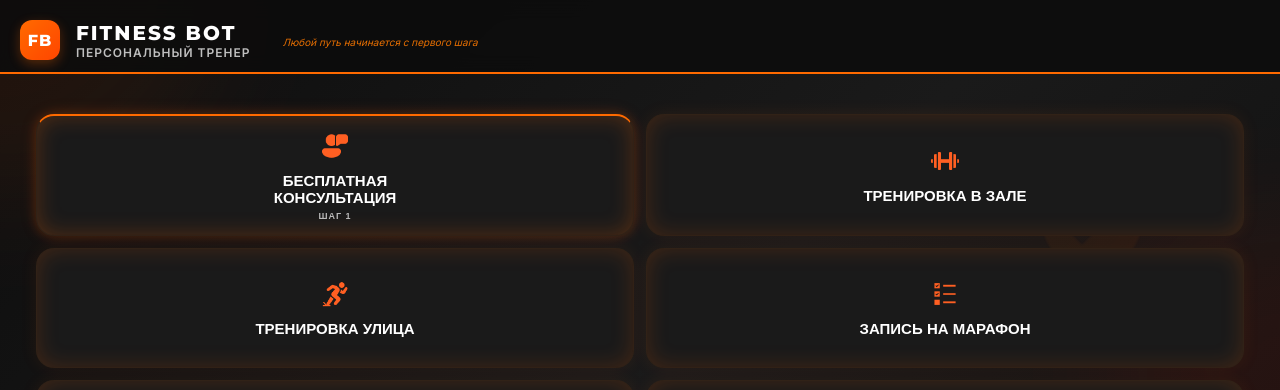
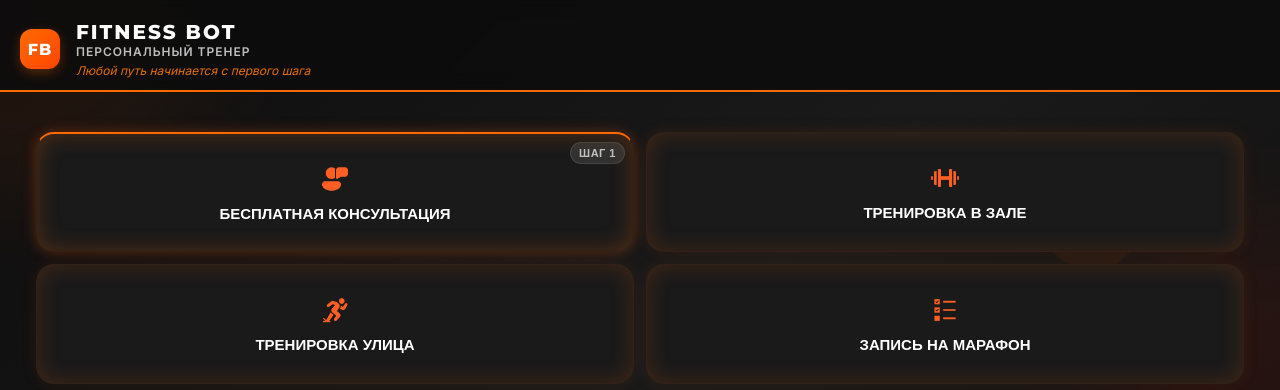
Before and after one commit to preff23/fitness-bot-miniapp, a website with bundled scripts: page index.html in a window 1280 px wide. Shown: the top 390 px of the page. Built offline with nearby package versions, Linux system fonts and the light colour scheme; files whose address does not match are found by name.

Commit message:
Redesign header slogan and consultation button badge
✅ Moved slogan to separate line under 'ПЕРСОНАЛЬНЫЙ ТРЕНЕР'
✅ Styled slogan with 12px italic font, light orange color, centered
✅ Redesigned consultation button with 'ШАГ 1' badge in top-right corner
✅ Created translucent badge with backdrop blur and subtle border
✅ Fixed font size for 'Индивидуальный план питания' to 13px for single line
✅ Maintained orange icons and centered text throughout
✅ Preserved all button functionality and clickability

Better visual hierarchy and cleaner badge design

```diff
--- a/index.html
+++ b/index.html
@@ -27,12 +27,10 @@
     <header class="top-bar">
       <div class="brand">
         <div class="logo">FB</div>
-        <div>
+        <div class="brand-text">
           <h1 class="brand-name">FITNESS BOT</h1>
           <p class="brand-subtitle">ПЕРСОНАЛЬНЫЙ ТРЕНЕР</p>
-        </div>
-        <div class="brand-slogan">
-          <span>Любой путь начинается с первого шага</span>
+          <p class="brand-slogan">Любой путь начинается с первого шага</p>
         </div>
       </div>
 
@@ -43,13 +41,11 @@
       <section class="grid-home" aria-label="Главное меню">
         <!-- 1. Бесплатная консультация -->
         <button class="tile-small tile-small--special" data-action="free_consult">
+          <span class="tile-badge">ШАГ 1</span>
           <div class="tile-icon-box">
             <img src="./photo/cons.png" alt="Консультация" width="28" height="28" />
           </div>
-          <div class="tile-text">
-            <span class="tile-title">БЕСПЛАТНАЯ КОНСУЛЬТАЦИЯ</span>
-            <span class="tile-subtitle">ШАГ 1</span>
-          </div>
+          <span class="tile-title">БЕСПЛАТНАЯ КОНСУЛЬТАЦИЯ</span>
         </button>
 
         <!-- 2. Тренировка в зале -->
--- a/styles.css
+++ b/styles.css
@@ -253,16 +253,12 @@ body {
 }
 
 .brand-slogan {
-  margin-left: auto;
-  padding-left: 16px;
-}
-
-.brand-slogan span {
+  margin: 4px 0 0 0;
+  font-size: 12px;
   color: #FF7A00;
-  font-size: clamp(8px, 2vw, 10px);
   font-weight: 400;
   font-style: italic;
-  white-space: nowrap;
+  text-align: center;
   opacity: 0.9;
 }
 
@@ -375,24 +371,24 @@ body {
   box-shadow: 0 0 22px rgba(255, 102, 0, 0.25) inset, 0 0 18px rgba(255, 102, 0, 0.12), 0 0 12px rgba(255, 102, 0, 0.2);
 }
 
-.tile-text {
-  display: flex;
-  flex-direction: column;
-  align-items: center;
-  gap: 4px;
-}
-
-.tile-subtitle {
+.tile-badge {
+  position: absolute;
+  top: 8px;
+  right: 8px;
+  background: rgba(255, 255, 255, 0.1);
   color: rgba(255, 255, 255, 0.7);
-  font-size: 9px;
+  font-size: 11px;
   font-weight: 600;
   text-transform: uppercase;
-  letter-spacing: 1px;
-  margin: 0;
+  letter-spacing: 0.5px;
+  padding: 4px 8px;
+  border-radius: 12px;
+  backdrop-filter: blur(4px);
+  border: 1px solid rgba(255, 255, 255, 0.1);
 }
 
 .tile-small--compact .tile-title {
-  font-size: clamp(11px, 2.8vw, 13px);
+  font-size: 13px;
   -webkit-line-clamp: 1;
 }
 
```
